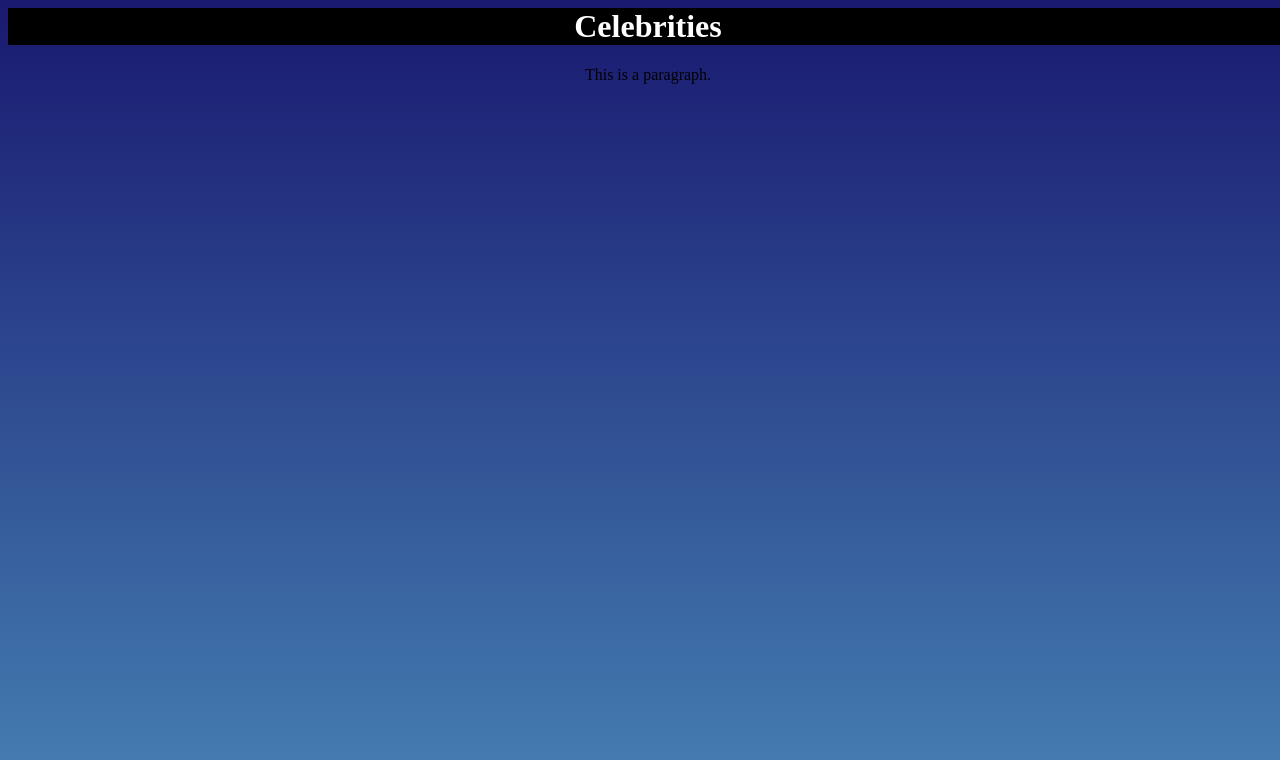
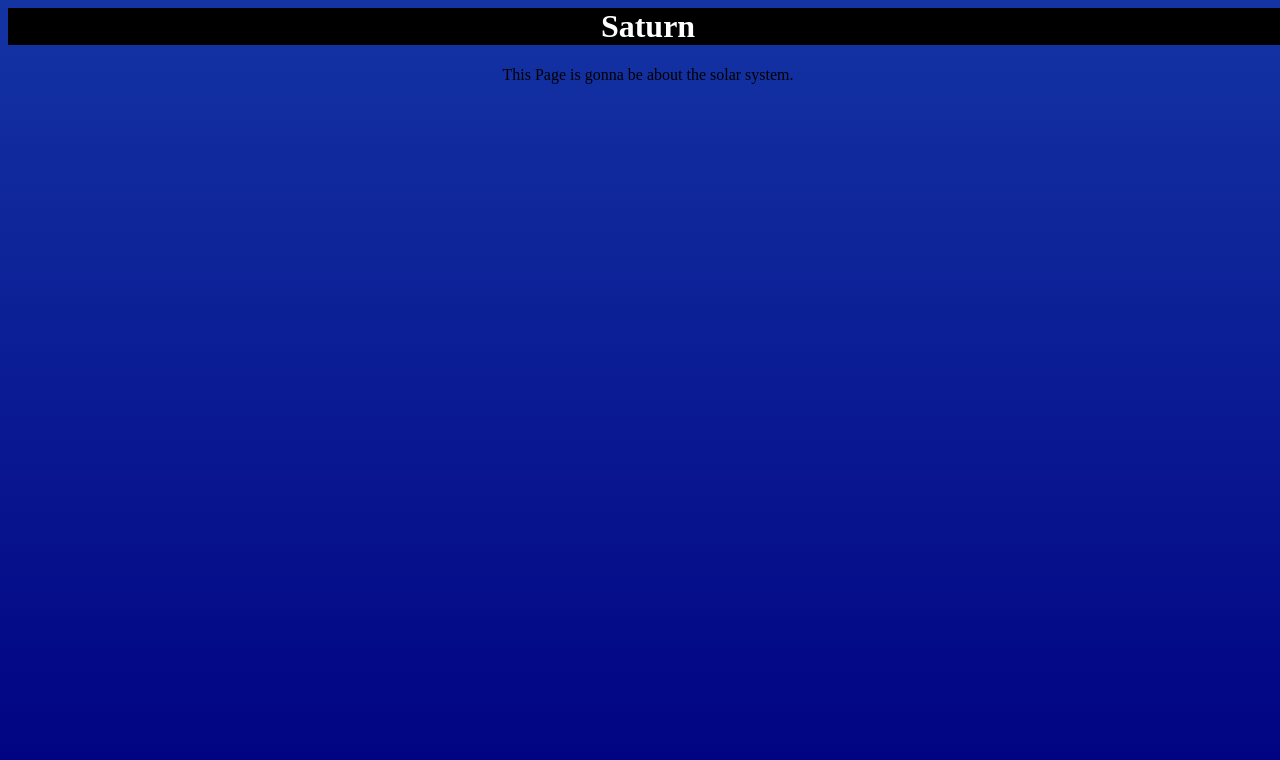
Before and after one commit to ja8448/mywebsite, a plain HTML site: page index.html in a window 1280 px wide. Drawn offline with Linux system fonts and the light colour scheme.

Commit message:
Update index.html

```diff
--- a/index.html
+++ b/index.html
@@ -10,7 +10,7 @@ background-color: rgb(0,0,0);
 
  body{
          text-align: center;
-         background-image: linear-gradient(rgb(25, 25, 112), rgb(70, 130, 180)); , rgb(173, 216, 230)); rgb(182, 208, 226));
+         background-image: linear-gradient(rgb(20, 52, 164), rgb(0, 0, 128)); , rgb(25, 25, 112)); rgb(0, 0, 0));
          min-width: 100%;
          min-height: 100%;
       }
@@ -21,8 +21,10 @@ background-color: rgb(0,0,0);
 
 <body>
 
-<h1>Celebrities</h1>
-<p>This is a paragraph.</p>
+<h1>Saturn</h1>
+<p>This Page is gonna be about the solar system.</p>
+ <img src=''https://media.giphy.com/media/J3wh5yFYMvUdO/giphy.gif'' width = ''250''>
+
 
 </body>
 
```
